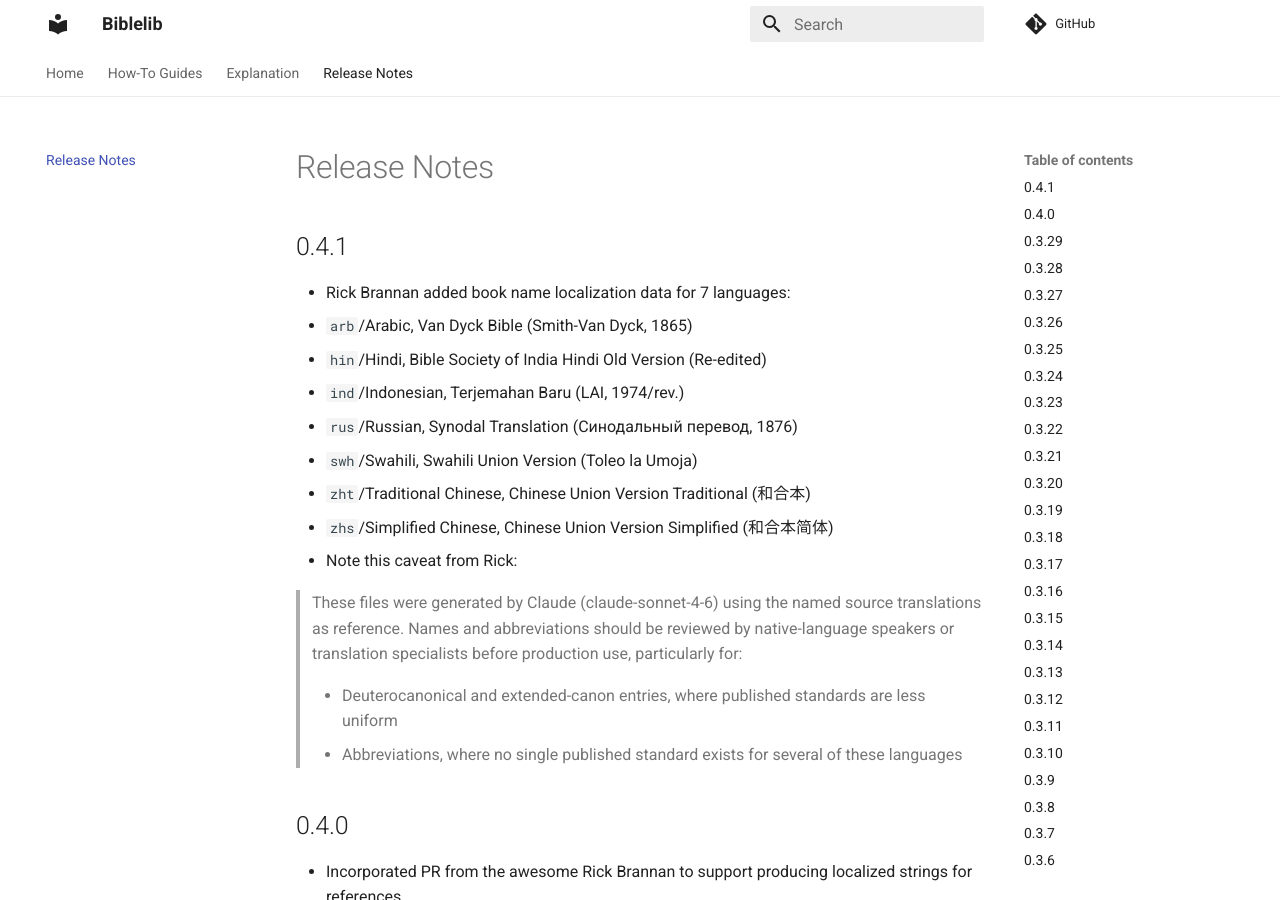
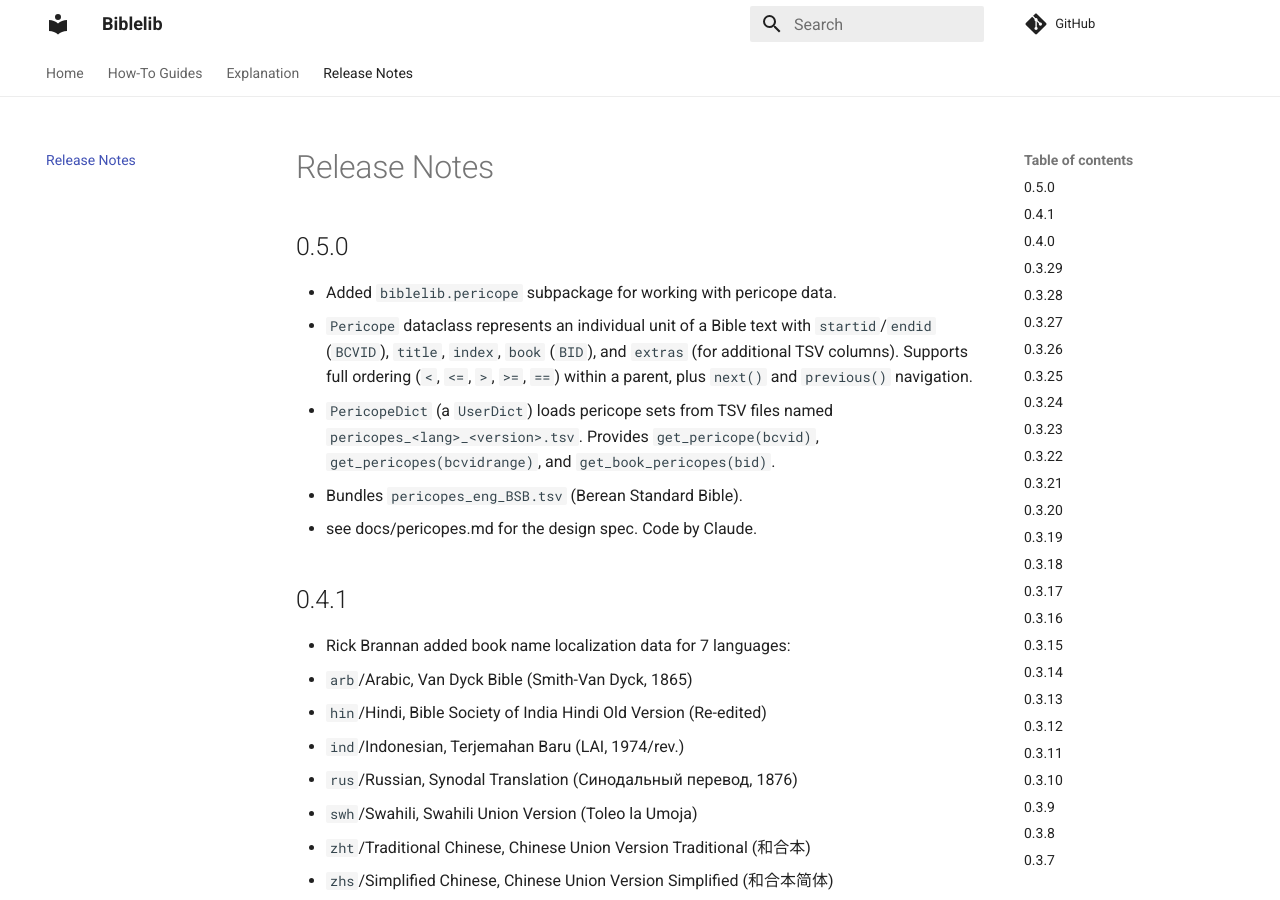
Before and after one commit to Clear-Bible/Biblelib, an MkDocs documentation site: the page built from docs/ReleaseNotes.md, in a window 1280 px wide and 900 px high. Built offline with MkDocs 1.6.1 and Material for MkDocs 9.7.7, drawn with Linux system fonts in a browser that asks for light colours; comment, search, counter and statistics services are not loaded.

Commit message:
release notes from Claude (mostly)

```diff
--- a/docs/ReleaseNotes.md
+++ b/docs/ReleaseNotes.md
@@ -1,4 +1,17 @@
 # Release Notes
+
+## 0.5.0
+
+- Added `biblelib.pericope` subpackage for working with pericope data.
+  - `Pericope` dataclass represents an individual unit of a Bible text with
+    `startid`/`endid` (`BCVID`), `title`, `index`, `book` (`BID`), and
+    `extras` (for additional TSV columns). Supports full ordering
+    (`<`, `<=`, `>`, `>=`, `==`) within a parent, plus `next()` and `previous()` navigation.
+  - `PericopeDict` (a `UserDict`) loads pericope sets from TSV files named
+    `pericopes_<lang>_<version>.tsv`. Provides `get_pericope(bcvid)`,
+    `get_pericopes(bcvidrange)`, and `get_book_pericopes(bid)`.
+  - Bundles `pericopes_eng_BSB.tsv` (Berean Standard Bible).
+  - see docs/pericopes.md for the design spec. Code by Claude.
 
 ## 0.4.1
 
```
